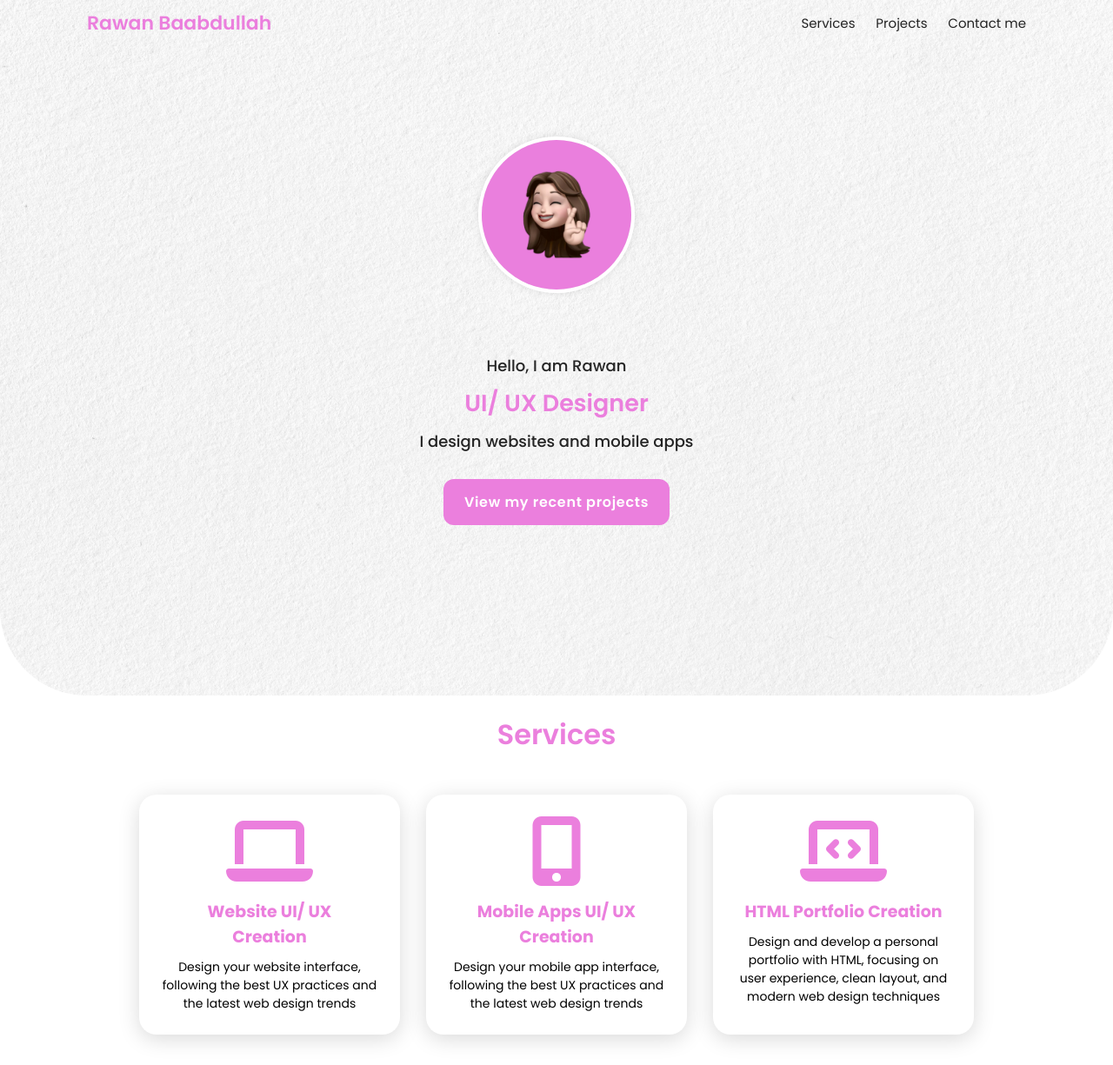
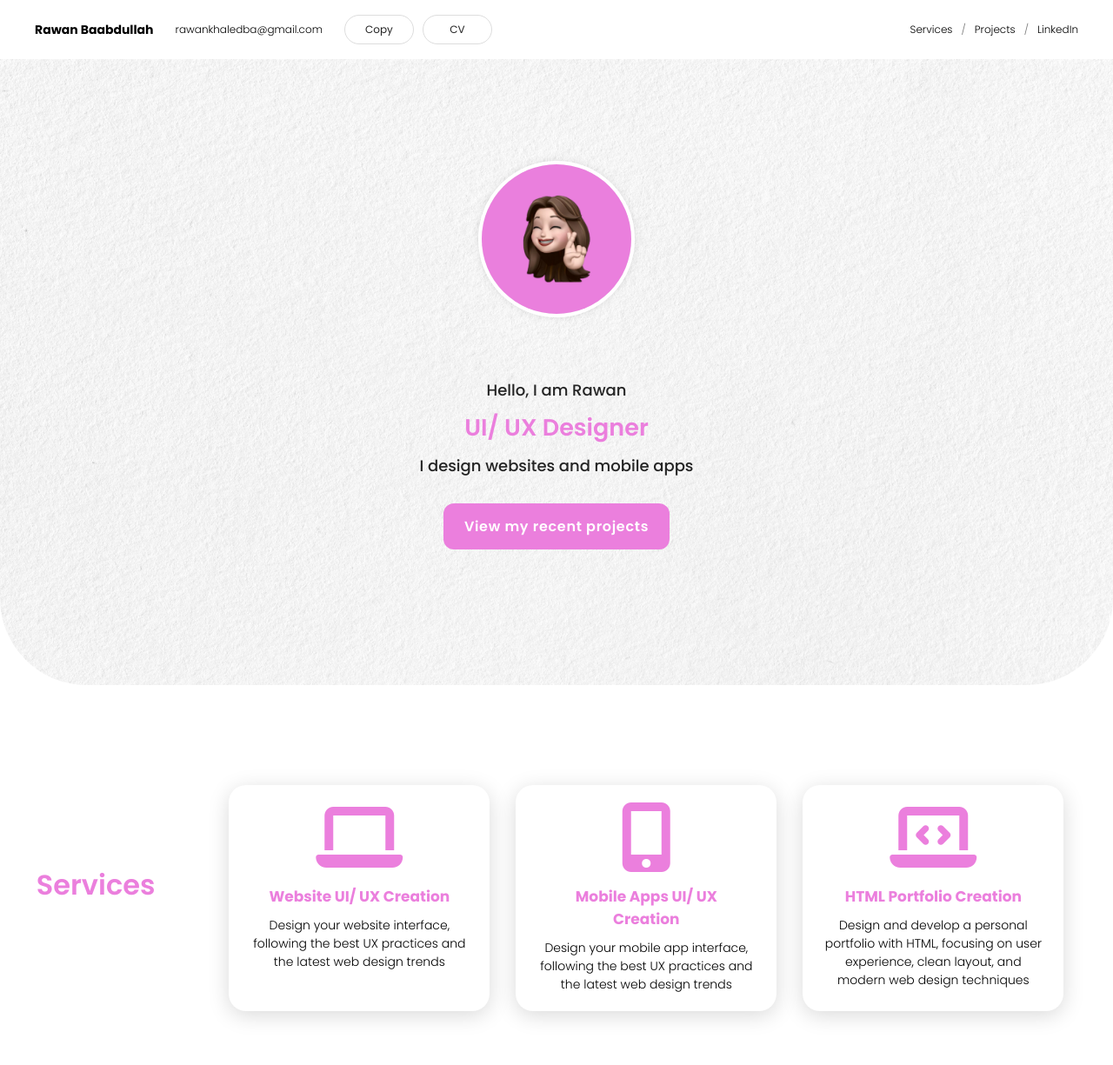
Before and after one commit to RawanBaabdullah/RawansPortfolio, a plain HTML site: page index.html in a window 1280 px wide. Shown: the top 1225 px of the page at 87% size. Drawn offline with Linux system fonts and the light colour scheme.

Commit message:
enhance the top header

```diff
--- a/colors.json
+++ b/colors.json
@@ -1,7 +1,7 @@
 {
-    "primary": "#DEA3E1",
-    "secondary": "#eb7fdd",
-    "accent": "#af9aed",
+    "primary": "#af9aed",
+    "secondary": "#eb7fdd", /*Use for buttons, hovers, underlines... etc.*/
+    "accent": "#DEA3E1",
     "background": "#fffaf7",
     "text": "#242424"
   }
--- a/index.html
+++ b/index.html
@@ -18,7 +18,7 @@
         </nav>
     </header> -->
 
-    <header>
+    <!-- <header>
       <div class="navbar">
         <a href="#" class="logo">Rawan Baabdullah</a>
         <nav class="navigation">
@@ -28,10 +28,27 @@
         </nav>
       </div>
     </header>
+  -->
+
+  <header class="top-header">
+    <div class="left-header">
+      <h1 class="logo">Rawan Baabdullah</h1>
+      <span class="email">rawankhaledba@gmail.com</span>
+      <button onclick="copyEmail()">Copy</button>
+      <a href="assets/Rawan-CV.pdf" target="_blank" class="cv-btn">CV</a>
+    </div>
+
+    <div class="right-header">
+      <a href="#services">Services</a>
+      <span>/</span>
+      <a href="#projects">Projects</a>
+      <span>/</span>
+      <a href="https://www.linkedin.com/in/rawanbaabdullah" target="_blank">LinkedIn</a>
+    </div>
+  </header>
+
 
   <section class="main">
-          </div>
-        </div>
     <div class="profile-wrapper">
         <div class="profile-image">
             <img src="assets/images/Rawan's-Profile-Picture.jpg" alt="Rawan's Profile Photo">
@@ -41,18 +58,8 @@
     <div>
         <h2>Hello, I am Rawan<br><span>UI/ UX Designer</span></h2>
         <h3>I design websites and mobile apps</h3>
-          <a href="Projects" class="main-botton">View my recent projects</a>
-
-          <!--
-          <div class="social-icons">
-            <a href="#" class="linkedin-link" target="_blank">
-              <i class="fab fa-linkedin"></i>
-              <span>Reach out to me through my LinkedIn profile</span>
-            </a>
+        <a href="#projects" class="main-botton">View my recent projects</a>
     </div>
-          -->
-        </div>
-
 </section>
 
 
@@ -93,9 +100,33 @@
     </div>
 </section>
 
-<section class="projects" id="Projects">
+<section class="projects" id="projects">
 <h2 class="Top">Top projects I worked on</h2>
 </section>
 <script src="script/header-scroll.js"></script>
+<script>
+  function copyEmail() {
+    navigator.clipboard.writeText("rawankhaledba@gmail.com")
+      .then(() => alert("Email copied to clipboard!"))
+      .catch(err => alert("Failed to copy email"));
+  }
+
+  // Smooth Scroll to Services and Stop at the Center of the Screen
+  document.getElementById('servicesLink').addEventListener('click', function (e) {
+    e.preventDefault(); // Prevent default anchor behavior
+
+    const servicesSection = document.getElementById('services');
+    const sectionOffset = servicesSection.offsetTop;
+    const windowHeight = window.innerHeight;
+
+    // Calculate where the services section should be centered (middle of the screen)
+    const scrollToPosition = sectionOffset - (windowHeight / 2) + (servicesSection.offsetHeight / 2);
+
+    window.scrollTo({
+      top: scrollToPosition,
+      behavior: 'smooth'
+    });
+  });
+</script>
 </body>
 </html>
--- a/style.css
+++ b/style.css
@@ -15,7 +15,7 @@ html, body {
     scroll-behavior: smooth;
 }
 
-header {
+/*header {
     background-color: #fefefe;
     width: 100%;
     position: fixed;
@@ -37,7 +37,7 @@ header {
     color: #242424;
     font-weight: 400;
     font-size: 16px;
-    /*padding-left: 30px;*/
+    /*padding-left: 30px;
 }
 
 .navigation a:hover {
@@ -74,6 +74,90 @@ header {
     color: #eb7fdd;
 }
 
+*/
+
+.top-header {
+    display: flex;
+    justify-content: space-between;
+    align-items: center;
+    padding: 15px 40px;
+    background-color: transparent; /* Transparent background */
+    font-family: Arial, sans-serif;
+    border-radius: 14px;
+    font-weight: 300;
+  }
+
+
+  .left-header {
+    display: flex;
+    align-items: center;
+    gap: 10px;
+  }
+
+  .left-header .email {
+    background-color: transparent;
+    padding: 10px 15px;
+    /*border-radius: 20px;
+    border: 1px solid #e0e0e0;*/
+    font-size: 12px;
+    font-weight: 300;
+  }
+
+  .left-header button,
+  .cv-btn {
+    padding: 7px 7px;
+    width: 80px;
+    text-align: center;
+    border: none;
+    border-radius: 20px;
+    background-color: white;
+    font-size: 12px;
+    font-weight: 400;
+    cursor: pointer;
+    border: 1px solid #ddd;
+    transition: background-color 0.2s;
+    text-decoration: none;
+    color: #242424;
+  }
+
+  .left-header button:hover,
+  .cv-btn:hover {
+    background-color: #af9aed;
+    font-weight: 400;
+    color: #ffffff;
+    border: none;
+  }
+
+  .right-header {
+    display: flex;
+    align-items: center;
+    gap: 10px;
+  }
+
+  .right-header a {
+    text-decoration: none;
+    color: black;
+    font-size: 12px;
+    transition: 0.3s ease-in-out;
+  }
+
+  .right-header span {
+    font-size: 12px;
+    color: #777;
+  }
+
+  .right-header a:hover {
+    text-decoration: none;
+    color: #af9aed;
+    font-weight: 400;
+  }
+
+  /*.right-header span:hover {
+    text-decoration: none;
+    color: #af9aed;
+    font-weight: 400;
+  }*/
+
 section {
     padding: 80px 100px;
     border-radius: 0px 0px 100px 100px;
@@ -82,7 +166,7 @@ section {
 /* SECTION 1 - INTRO */
 .main {
     width: 100%;
-    height: 100%;
+    height: 90%;
     display: flex;
     flex-direction: column;
     align-items: center;
@@ -159,15 +243,28 @@ section {
 }
 
 
-/* SECTION 2 - SERVICES / CARDS */
+.services-section {
+    position: relative; /* Make sure this section is properly positioned */
+    min-height: 100vh; /* Make sure it takes up at least the full screen height */
+  }
+
+  .sticky-services {
+    position: sticky;
+    top: 50%;  /* This makes it stick to the middle of the screen when scrolled */
+    transform: translateY(-50%); /* Center the element vertically */
+    z-index: 10;  /* Optional, for layering purposes */
+  }
+
+
 .cards {
-    height: 100%;
-    max-width: 1200px;
+    /*min-height: 400px;*/
+    max-width: 1280px;
     margin: 0 auto;
+    padding: 100px 20px;
     align-items: center;
     justify-content: center;
-    display:inline;
-    /* You can add a background-color here if needed */
+    display: flex; /* Change from inline to flex */
+    flex-wrap: wrap; /* Allows the cards to wrap */
     /* background-color: #fdf6fd; */
 }
 
@@ -178,6 +275,7 @@ section {
     font-size: 32px;
     font-weight: 600;
     margin-bottom: 30px;
+    padding-right: 70px;
 }
 
 .content {
@@ -192,15 +290,13 @@ section {
     width: 300px;
     box-shadow: 0 5px 25px rgba(1, 1, 1, 0.15);
     border-radius: 20px;
-    padding: 25px;
+    padding: 20px;
     margin: 15px;
     transition: transform 0.4s ease-in-out;
 }
 
 .card:hover {
     transform: scale(1.04);
-    color:#af9aed
-
 }
 
 .icon {
@@ -217,13 +313,15 @@ section {
 
 .info {
     text-align: center;
+    font-weight: 300;
 }
 
 .info h3 {
     color: #eb7fdd;
-    font-size: 19px;
+    font-size: 17px;
     font-weight: 700;
     margin: 10px;
+    width: auto;
 }
 
 /* SECTION 3 - PROJECTS */
```
Lines whose indentation alone changed are shown as unchanged.
